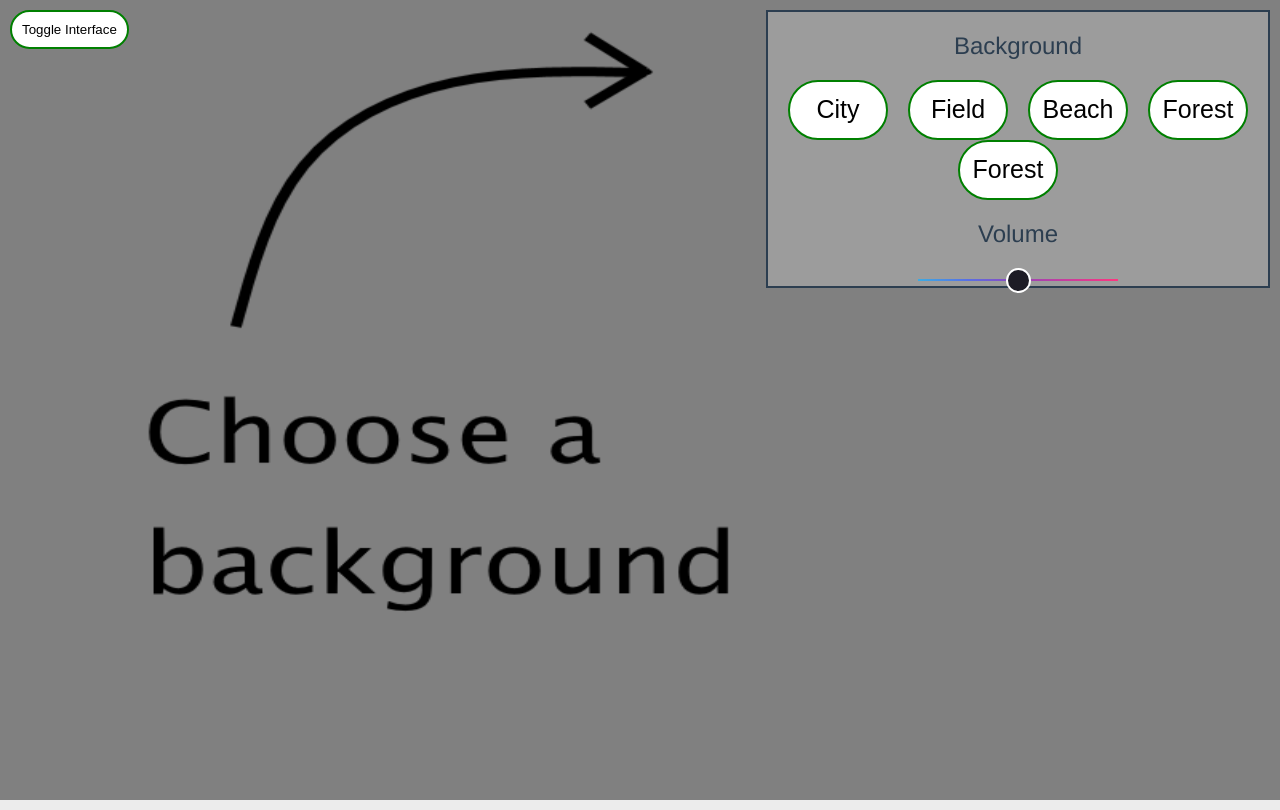
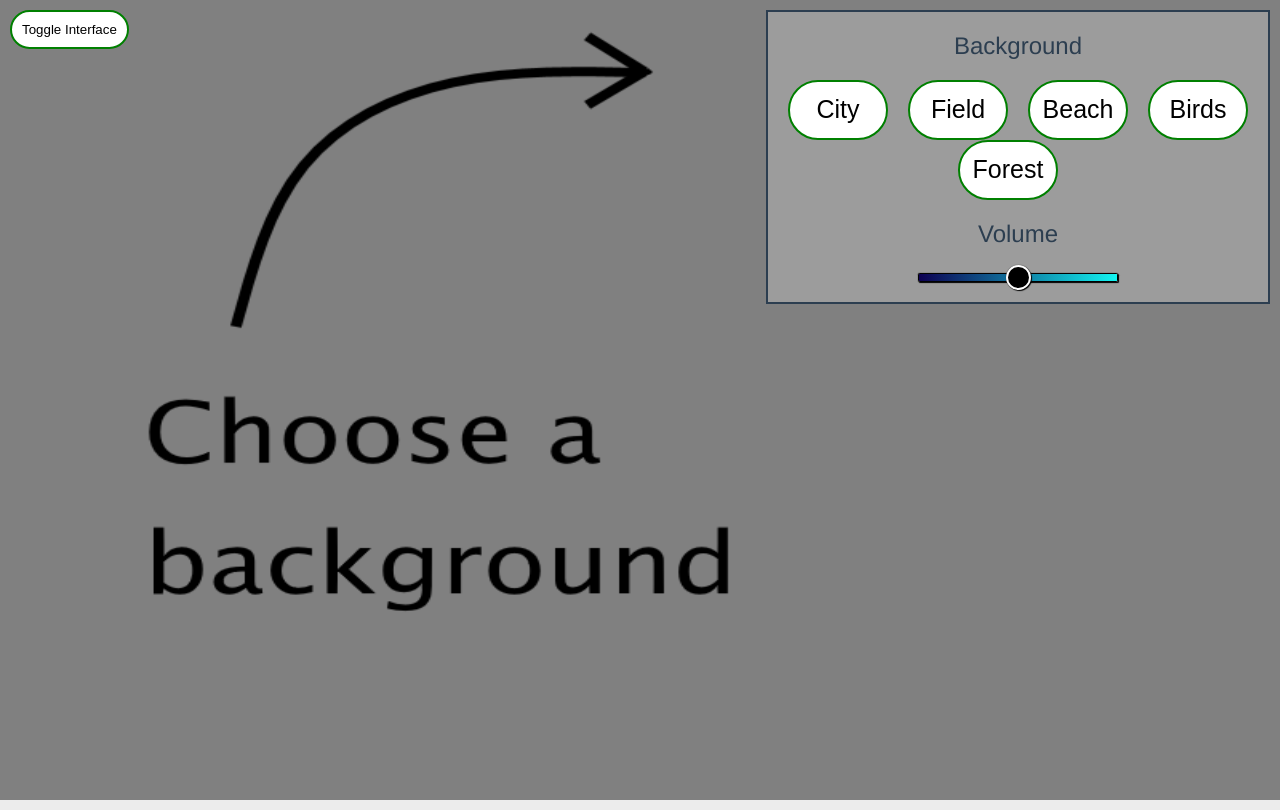
Before and after one commit to Nuno0o/MNSE-Proj, a Vue app in the folder proj/: page / in a window 1280 px wide. Built offline with nearby package versions, Linux system fonts and the light colour scheme.

Commit message:
volume slider is now working

```diff
--- a/proj/src/components/Main.vue
+++ b/proj/src/components/Main.vue
@@ -14,7 +14,7 @@
          <li></li>
       </ul>
       <h2>Volume</h2>
-      <VolumeSlider id="volume-slider"></VolumeSlider>
+      <VolumeSlider id="volume-slider" @input="changeVolume"></VolumeSlider>
     </div>
     <div>
 
@@ -35,18 +35,22 @@ export default {
     return {
       show_interface: true,
       background_audio: null,
-      background_volume: 0.4,
+      background_volume: 0.5,
       backgrounds: [
         {'Name':'City','Image':'city.jpg','Sound':'street.mp3'},
         {'Name':'Field','Image':'field.jpg','Sound':'field.mp3'},
         {'Name':'Beach','Image':'beach.jpg','Sound':'beach.mp3'},
-        {'Name':'Forest','Image':'birds.jpg','Sound':'birds.mp3'},
+        {'Name':'Birds','Image':'birds.jpg','Sound':'birds.mp3'},
         {'Name':'Forest','Image':'forest.jpg','Sound':'rain.mp3'}
       ],
       background_image: require('../assets/placeholder.png'),
     };
   },
   methods: {
+    changeVolume(volume) {
+      this.background_volume = volume / 100.0
+      this.background_audio.volume = this.background_volume
+    },
     changeBackground(bg){
       this.background_image = require('../assets/' + bg.Image)
       if(this.background_audio != null){
@@ -54,6 +58,7 @@ export default {
         this.background_audio = null
       }
       this.background_audio = new Audio(require('../assets/' + bg.Sound))
+      this.c = this.background_volume
       this.background_audio.volume = this.background_volume
       this.background_audio.play()
     },
@@ -142,7 +147,6 @@ li {
 }
 
 #volume-slider {
-  position: relative;
-  left: 100px;
+  margin-bottom: 20px;
 }
 </style>
--- a/proj/src/components/VolumeSlider.vue
+++ b/proj/src/components/VolumeSlider.vue
@@ -1,85 +1,119 @@
 <template>
-   <input class="range blue" type="range" min="0" max="100" value="50"/>
+   <input class="volume" type="range" min="0" max="100" value="50" @input="onChange"/>
 </template>
 
 <script>
 export default {
-  name: "VolumeSlider"
+  name: "VolumeSlider",
+  methods: {
+    onChange({target}) {
+      this.$emit('input', target.value)
+    }
+  }
 };
 </script>
 
 <!-- Add "scoped" attribute to limit CSS to this component only -->
 <style scoped>
-.range {
-  -webkit-appearance: none;
-  -moz-appearance: none;
-  width: 200px;
-  margin-top: 10px;
-  transform: translate(-50%, -50%);
+
+/* --- HIDE DEFAULT APPEARANCE --- */
+
+.volume {
+  -webkit-appearance: none; /* Hides the slider so that custom slider can be made */
+  width: 200px; /* Specific width is required for Firefox. */
+  background: transparent; /* Otherwise white in Chrome */
 }
 
-input[type=range]::-webkit-slider-runnable-track {
-  -webkit-appearance: none;
-  background: rgba(59,173,227,1);
-  background: -moz-linear-gradient(45deg, rgba(59,173,227,1) 0%, rgba(87,111,230,1) 25%, rgba(152,68,183,1) 51%, rgba(255,53,127,1) 100%);
-  background: -webkit-gradient(left bottom, right top, color-stop(0%, rgba(59,173,227,1)), color-stop(25%, rgba(87,111,230,1)), color-stop(51%, rgba(152,68,183,1)), color-stop(100%, rgba(255,53,127,1)));
-  background: -webkit-linear-gradient(45deg, rgba(59,173,227,1) 0%, rgba(87,111,230,1) 25%, rgba(152,68,183,1) 51%, rgba(255,53,127,1) 100%);
-  background: -o-linear-gradient(45deg, rgba(59,173,227,1) 0%, rgba(87,111,230,1) 25%, rgba(152,68,183,1) 51%, rgba(255,53,127,1) 100%);
-  background: -ms-linear-gradient(45deg, rgba(59,173,227,1) 0%, rgba(87,111,230,1) 25%, rgba(152,68,183,1) 51%, rgba(255,53,127,1) 100%);
-  background: linear-gradient(45deg, rgba(59,173,227,1) 0%, rgba(87,111,230,1) 25%, rgba(152,68,183,1) 51%, rgba(255,53,127,1) 100%);
-  filter: progid:DXImageTransform.Microsoft.gradient( startColorstr='#3bade3 ', endColorstr='#ff357f ', GradientType=1 );
-  height: 2px;
+.volume:focus {
+  outline: none; /* Removes the blue border. */
 }
 
-input[type=range]:focus {
-  outline: none;
+
+/* --- CHROME --- */
+
+.volume::-webkit-slider-thumb {
+  -webkit-appearance: none;
+  border: 2px solid white;
+  height: 25px;
+  width: 25px;
+  border-radius: 50%;
+  background: black;
+  cursor: pointer;
+  margin-top: -9px; /* You need to specify a margin in Chrome, but in Firefox and IE it is automatic */
+  box-shadow: 1px 1px 1px #000000, 0px 0px 1px #0d0d0d; /* Add cool effects to your sliders! */
 }
 
-input[type=range]::-moz-range-track {
-  -moz-appearance: none;
-  background: rgba(59,173,227,1);
-  background: -moz-linear-gradient(45deg, rgba(59,173,227,1) 0%, rgba(87,111,230,1) 25%, rgba(152,68,183,1) 51%, rgba(255,53,127,1) 100%);
-  background: -webkit-gradient(left bottom, right top, color-stop(0%, rgba(59,173,227,1)), color-stop(25%, rgba(87,111,230,1)), color-stop(51%, rgba(152,68,183,1)), color-stop(100%, rgba(255,53,127,1)));
-  background: -webkit-linear-gradient(45deg, rgba(59,173,227,1) 0%, rgba(87,111,230,1) 25%, rgba(152,68,183,1) 51%, rgba(255,53,127,1) 100%);
-  background: -o-linear-gradient(45deg, rgba(59,173,227,1) 0%, rgba(87,111,230,1) 25%, rgba(152,68,183,1) 51%, rgba(255,53,127,1) 100%);
-  background: -ms-linear-gradient(45deg, rgba(59,173,227,1) 0%, rgba(87,111,230,1) 25%, rgba(152,68,183,1) 51%, rgba(255,53,127,1) 100%);
-  background: linear-gradient(45deg, rgba(59,173,227,1) 0%, rgba(87,111,230,1) 25%, rgba(152,68,183,1) 51%, rgba(255,53,127,1) 100%);
-  filter: progid:DXImageTransform.Microsoft.gradient( startColorstr='#3bade3 ', endColorstr='#ff357f ', GradientType=1 );
-  height: 2px;
+.volume::-webkit-slider-runnable-track {
+  width: 100%;
+  height: 8.4px;
+  cursor: pointer;
+  box-shadow: 1px 1px 1px #000000, 0px 0px 1px #0d0d0d;
+  background: rgb(13,0,82);
+  background: -webkit-linear-gradient(90deg, rgba(13,0,82,1) 0%, rgba(18,244,241,1) 100%);
+  background: linear-gradient(90deg, rgba(13,0,82,1) 0%, rgba(18,244,241,1) 100%);
+  border-radius: 1.3px;
+  border: 0.2px solid #010101;
 }
 
-input[type=range]::-webkit-slider-thumb {
-  -webkit-appearance: none;
-  border: 2px solid;
-  border-radius: 50%;
+
+/* --- FIREFOX --- */
+
+.volume::-moz-range-thumb {
+  box-shadow: 1px 1px 1px #000000, 0px 0px 1px #0d0d0d;
+  border: 2px solid white;
   height: 25px;
   width: 25px;
-  max-width: 80px;
-  position: relative;
-  bottom: 11px;
-  background-color: #1d1c25;
-  cursor: -webkit-grab;
-
-  -webkit-transition: border 1000ms ease;
-  transition: border 1000ms ease;
+  border-radius: 50%;
+  background: black;
+  cursor: pointer;
 }
 
-input[type=range]::-moz-range-thumb {
-  -moz-appearance: none;
-  border: 2px solid;
-  border-radius: 50%;
+.volume::-moz-range-track {
+  width: 100%;
+  height: 8.4px;
+  cursor: pointer;
+  box-shadow: 1px 1px 1px #000000, 0px 0px 1px #0d0d0d;
+  background: rgb(13,0,82);
+  background: -moz-linear-gradient(90deg, rgba(13,0,82,1) 0%, rgba(18,244,241,1) 100%);
+  background: linear-gradient(90deg, rgba(13,0,82,1) 0%, rgba(18,244,241,1) 100%);
+  border-radius: 1.3px;
+  border: 0.2px solid #010101;
+}
+
+
+/* --- IE --- */
+
+.volume::-ms-thumb {
+  box-shadow: 1px 1px 1px #000000, 0px 0px 1px #0d0d0d;
+  border: 2px solid white;
   height: 25px;
   width: 25px;
-  max-width: 80px;
-  position: relative;
-  bottom: 11px;
-  background-color: #1d1c25;
-  cursor: -moz-grab;
-  -moz-transition: border 1000ms ease;
-  transition: border 1000ms ease;
+  border-radius: 50%;
+  background: black;
+  cursor: pointer;
 }
 
-.range.blue::-webkit-slider-thumb {
-   border-color: white;
+.volume::-ms-track {
+  width: 100%;
+  height: 8.4px;
+  cursor: pointer;
+  background: transparent;
+  border-color: transparent;
+  border-width: 16px 0;
+  color: transparent;
+}
+
+.volume::-ms-fill-lower {
+  background: #2a6495;
+  border: 0.2px solid #010101;
+  border-radius: 2.6px;
+  box-shadow: 1px 1px 1px #000000, 0px 0px 1px #0d0d0d;
+}
+
+.volume::-ms-fill-upper {
+  background: #3071a9;
+  border: 0.2px solid #010101;
+  border-radius: 2.6px;
+  box-shadow: 1px 1px 1px #000000, 0px 0px 1px #0d0d0d;
 }
 </style>
```
